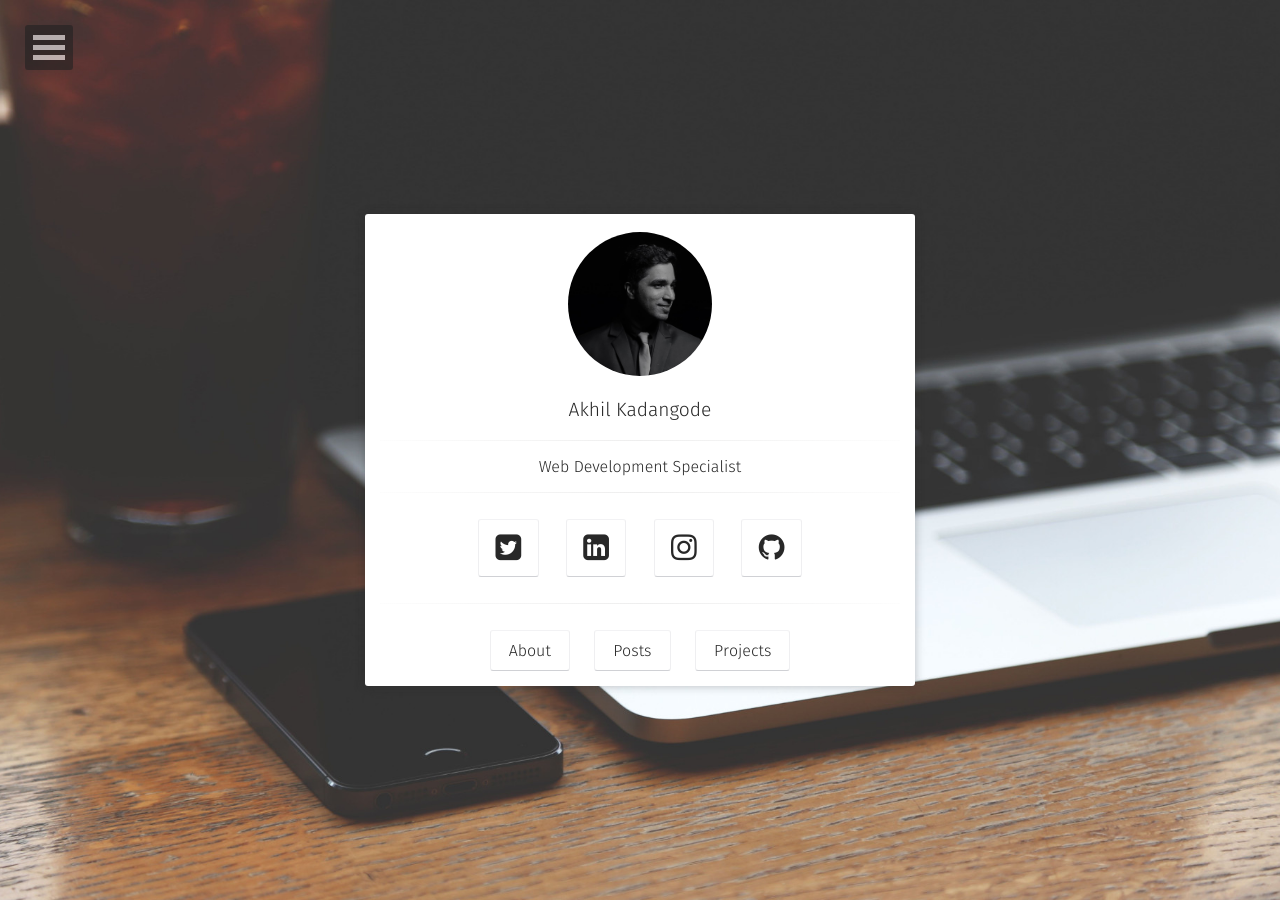
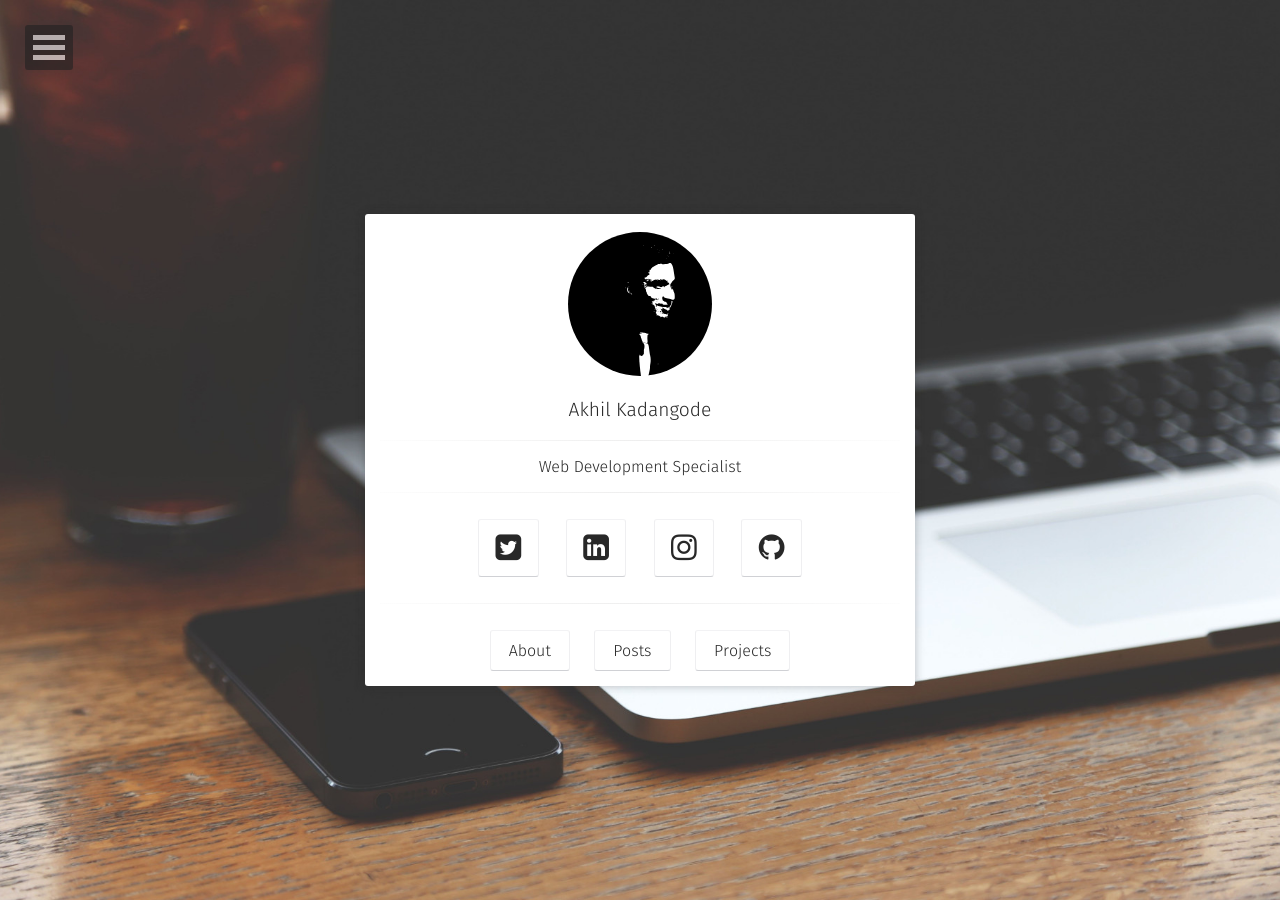
Before and after one commit to Akhilani/akhilani.com, a Jekyll site: the page built from index.html, in a window 1280 px wide. Built offline with Jekyll 4.4.1, drawn with Linux system fonts in a browser that asks for light colours; some web fonts are replaced.

```diff
--- a/_config.yml
+++ b/_config.yml
@@ -4,7 +4,7 @@ bio:                'Web Development Specialist'
 description:        "Dedicated follower of passion."
 reading_time:       true
 words_per_minute:   200
-logo:               'assets/img/akhil.jpg'
+logo:               'assets/img/akhil.svg'
 background:         'assets/img/placeholder-big.jpg'
 tiled_bg:           false   # Set this true if you want to tile your background image, otherwise it will be covered
 locale:             en_US
```
Also changed, not shown: about/index.md (+1 -1 lines), assets/img/akhil.svg (added), favicon.ico, favicon.png.
